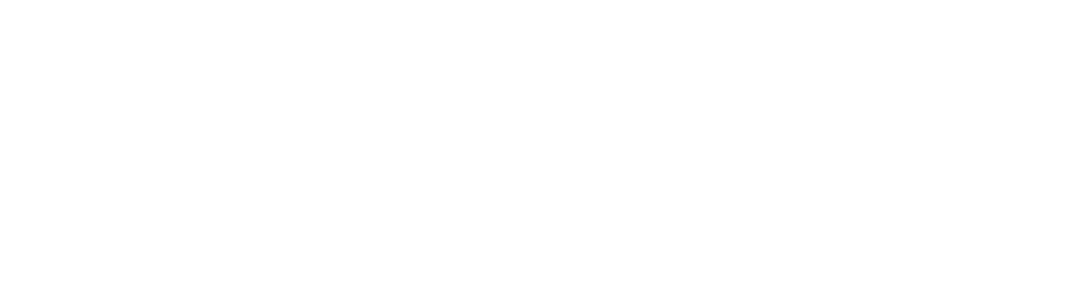
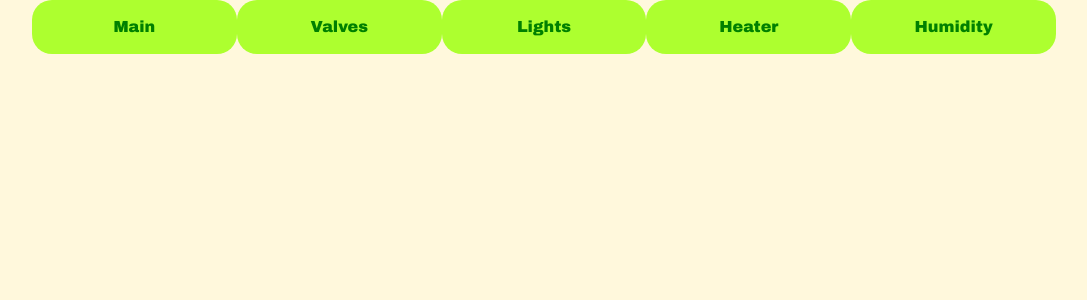
Before and after one commit to NR5P/complete_plant_automation, a Flask app: page / in a window 1280 px wide. Before the commit the part shown is empty. Shown: the top 300 px of the page, without its empty margins (96-1183 px from the left). Run offline with Flask 2, Linux system fonts and the light colour scheme.

Commit message:
more work on webApp

```diff
--- a/webApp/app.py
+++ b/webApp/app.py
@@ -4,11 +4,18 @@ from flask import Flask, render_template
 app = Flask(__name__)
 
 @app.route("/")
+@app.route("/main")
 def index():
-    return render_template("home.html")
+    return render_template("main.html")
 
+@app.route("/valves")
 def irrigationValve():
-    return render_template("valve.html")
+    return render_template("valves.html")
 
+@app.route("/lights")
 def lights():
     return render_template("lights.html")
+
+
+if __name__ == "__main__":
+    app.run(debug=True)
--- /dev/null
+++ b/webApp/static/css/style.css
@@ -0,0 +1,53 @@
+* {
+    margin: 0;
+    padding: 0;
+}
+
+nav {
+    font-family: "Arial Black", Gadget, sans-serif;
+}
+
+.clear {
+    clear: both;
+}
+
+ul {
+    list-style-type: none;
+    /*overflow: hidden;*/
+    background-color: azure;
+}
+
+li {
+    float: left;
+    width: 20%;
+    display: inline;
+}
+
+li a {
+    text-decoration: none;
+    display: block;
+    text-align: center;
+    padding: 14px 16px;
+    color: green;
+}
+
+li a:hover {
+    background-color: bisque;
+}
+
+body {
+    background-color: cornsilk;
+    font-family: Arial, Helvetica, sans-serif;
+    line-height: 1.6em;
+
+}
+
+.button {
+    background-color: greenyellow;
+    border-radius: 20px;
+}
+
+.container {
+    width: 80%;
+    margin: auto;
+}
--- /dev/null
+++ b/webApp/templates/includes/_navbar.html
@@ -0,0 +1,18 @@
+<nav>
+    <ul>
+        <li><a class="button" href="/">Main</a> </li>
+    </ul>
+    <ul>
+        <li><a class="button" href="/valves">Valves</a> </li>
+    </ul>
+    <ul>
+        <li><a class="button" href="/lights">Lights</a> </li>
+    </ul>
+    <ul>
+        <li><a class="button" href="/heater">Heater</a> </li>
+    </ul>
+    <ul>
+        <li><a class="button" href="/humidity">Humidity</a> </li>
+    </ul>
+</nav>
+<div class="clear"></div>
--- a/webApp/templates/layout.html
+++ b/webApp/templates/layout.html
@@ -2,9 +2,13 @@
 <html lang="en">
 <head>
     <meta charset="UTF-8">
-    <title>Title</title>
+    <title>Complete Plant Automation</title>
+    <link rel="stylesheet" href="{{url_for('static', filename='css/style.css')}}">
 </head>
 <body>
-
+    <div class="container">
+        {%include "includes/_navbar.html"%}
+        {%block body%}{%endblock%}
+    </div>
 </body>
 </html>
--- /dev/null
+++ b/webApp/templates/main.html
@@ -0,0 +1,4 @@
+{%extends "layout.html"%}
+
+{%block body%}
+{%endblock%}
```
Also changed, not shown: webApp/templates/lights.html (renamed from webApp/templates/home.html).
